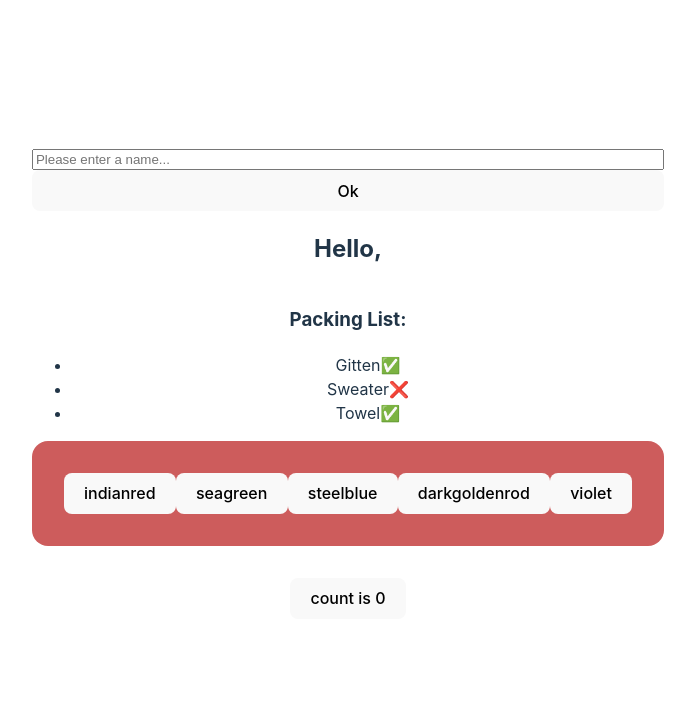
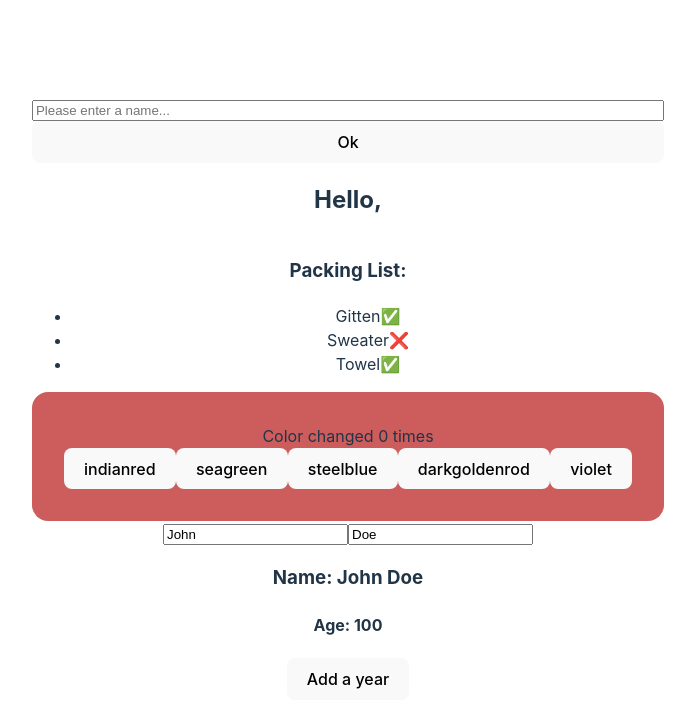
Before and after one commit to FukcThat/cv-generator, a React (Vite) app: page / in a window 1280 px wide. Shown: the top 728 px of the page, without its empty margins (292-987 px from the left). Built offline with nearby package versions, Linux system fonts and the light colour scheme.

Commit message:
FEAT: Dynamic name change from input

```diff
--- a/src/App.jsx
+++ b/src/App.jsx
@@ -3,21 +3,16 @@ import "./App.css";
 import Greeting from "./Greeting";
 import PackingList from "./PackingList";
 import ColorChange from "./BGColorChange";
+import Person from "./IncreaseAge";
 
 function App() {
-  const [count, setCount] = useState(0);
-
   return (
     <>
       <div>
         <Greeting />
         <PackingList />
         <ColorChange />
-      </div>
-      <div className="card">
-        <button onClick={() => setCount((count) => count + 1)}>
-          count is {count}
-        </button>
+        <Person />
       </div>
     </>
   );
--- a/src/BGColorChange.jsx
+++ b/src/BGColorChange.jsx
@@ -10,13 +10,21 @@ const COLORS = [
 
 export default function ColorChange() {
   const [backgroundColor, setBackgroundColor] = useState(COLORS[0]);
+  const [bgTimesChanged, setBgTimesChanged] = useState(0);
 
   const onButtonClick = (color) => () => {
-    setBackgroundColor(color);
+    if (color !== backgroundColor) {
+      setBackgroundColor(color);
+      setBgTimesChanged((prevCount) => prevCount + 1);
+    }
   };
 
   return (
     <div className="bg-color-btns" style={{ backgroundColor }}>
+      <div className="bg-times-changes">
+        Color changed {bgTimesChanged} times
+      </div>
+
       {COLORS.map((color) => (
         <button
           type="button"
--- /dev/null
+++ b/src/CustomInput.jsx
@@ -0,0 +1,23 @@
+function FirstNameInput({ firstName, setFirstName }) {
+  return (
+    <input
+      type="text"
+      value={firstName}
+      placeholder="First Name"
+      onChange={(e) => setFirstName(e.target.value)}
+    />
+  );
+}
+
+function LastNameInput({ lastName, setLastName }) {
+  return (
+    <input
+      type="text"
+      value={lastName}
+      placeholder="Last Name"
+      onChange={(e) => setLastName(e.target.value)}
+    />
+  );
+}
+
+export { FirstNameInput, LastNameInput };
--- /dev/null
+++ b/src/IncreaseAge.jsx
@@ -0,0 +1,46 @@
+import { useState } from "react";
+import { FirstNameInput, LastNameInput } from "./CustomInput";
+
+export default function Person() {
+  const [person, setPerson] = useState({
+    firstName: "John",
+    lastName: "Doe",
+    age: 100,
+  });
+
+  const setFirstName = (name) => {
+    setPerson((prevPerson) => ({
+      ...prevPerson,
+      firstName: name,
+    }));
+  };
+
+  const setLastName = (name) => {
+    setPerson((prevPerson) => ({
+      ...prevPerson,
+      lastName: name,
+    }));
+  };
+
+  const handleIncreaseAge = () => {
+    const newPerson = { ...person, age: person.age + 1 };
+    setPerson(newPerson);
+  };
+
+  return (
+    <>
+      <FirstNameInput
+        firstName={person.firstName}
+        setFirstName={setFirstName}
+      />
+
+      <LastNameInput lastName={person.lastName} setLastName={setLastName} />
+
+      <h3>
+        Name: {person.firstName} {person.lastName}
+      </h3>
+      <h4>Age: {person.age}</h4>
+      <button onClick={handleIncreaseAge}>Add a year</button>
+    </>
+  );
+}
```
